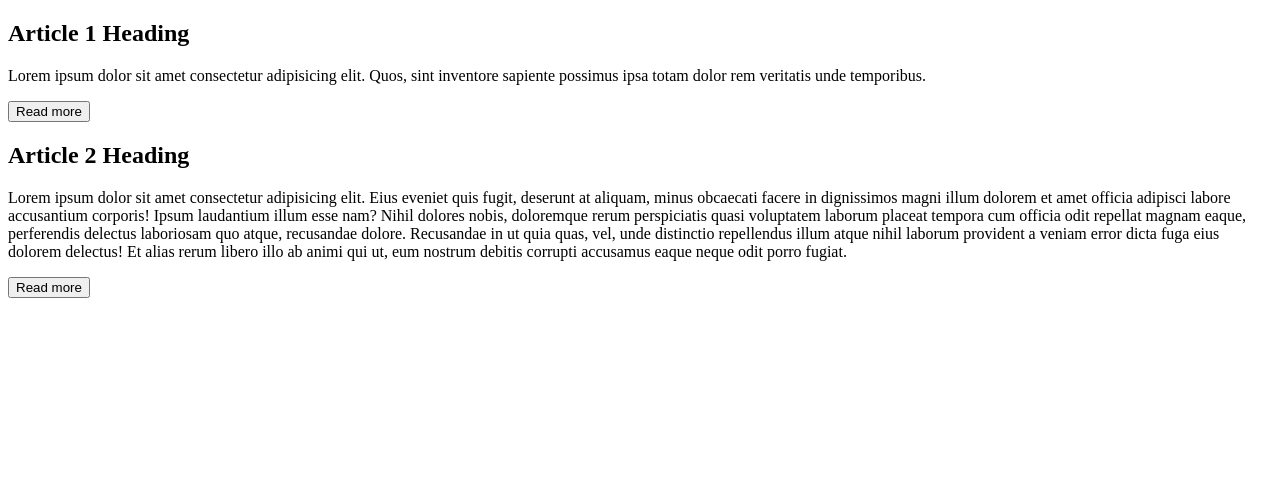
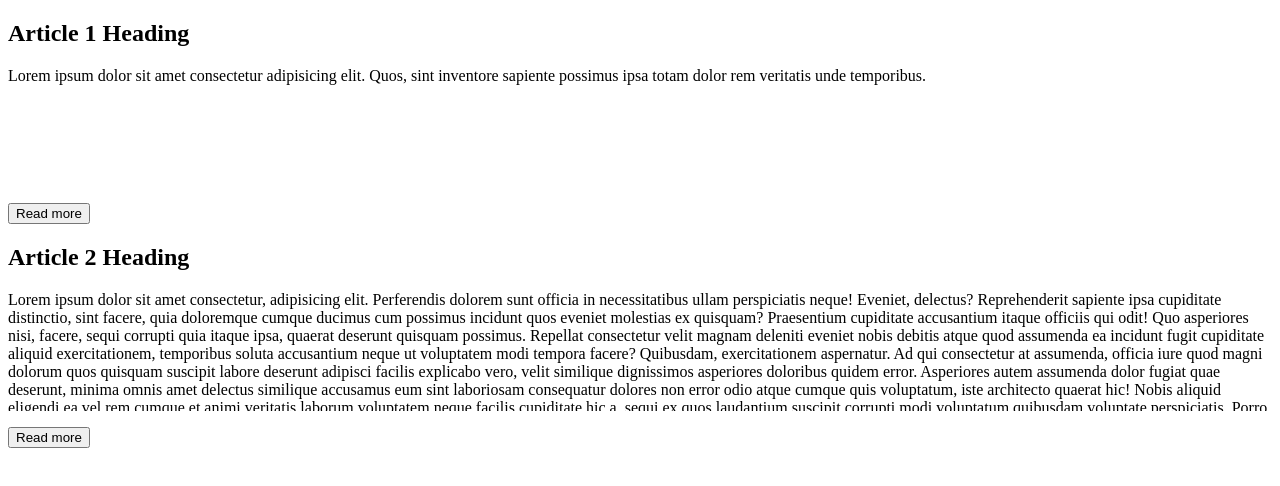
Before and after one commit to DatPNguyen212/expandable-content, a plain HTML site: page index.html in a window 1280 px wide. Drawn offline with Linux system fonts and the light colour scheme.

Commit message:
add expand and collapse function to buttons

```diff
--- a/index.html
+++ b/index.html
@@ -24,17 +24,29 @@
       <div data-expand-container>
         <h2>Article 2 Heading</h2>
         <p data-text-container>
-          Lorem ipsum dolor sit amet consectetur adipisicing elit. Eius eveniet
-          quis fugit, deserunt at aliquam, minus obcaecati facere in dignissimos
-          magni illum dolorem et amet officia adipisci labore accusantium
-          corporis! Ipsum laudantium illum esse nam? Nihil dolores nobis,
-          doloremque rerum perspiciatis quasi voluptatem laborum placeat tempora
-          cum officia odit repellat magnam eaque, perferendis delectus
-          laboriosam quo atque, recusandae dolore. Recusandae in ut quia quas,
-          vel, unde distinctio repellendus illum atque nihil laborum provident a
-          veniam error dicta fuga eius dolorem delectus! Et alias rerum libero
-          illo ab animi qui ut, eum nostrum debitis corrupti accusamus eaque
-          neque odit porro fugiat.
+          Lorem ipsum dolor sit amet consectetur, adipisicing elit. Perferendis
+          dolorem sunt officia in necessitatibus ullam perspiciatis neque!
+          Eveniet, delectus? Reprehenderit sapiente ipsa cupiditate distinctio,
+          sint facere, quia doloremque cumque ducimus cum possimus incidunt quos
+          eveniet molestias ex quisquam? Praesentium cupiditate accusantium
+          itaque officiis qui odit! Quo asperiores nisi, facere, sequi corrupti
+          quia itaque ipsa, quaerat deserunt quisquam possimus. Repellat
+          consectetur velit magnam deleniti eveniet nobis debitis atque quod
+          assumenda ea incidunt fugit cupiditate aliquid exercitationem,
+          temporibus soluta accusantium neque ut voluptatem modi tempora facere?
+          Quibusdam, exercitationem aspernatur. Ad qui consectetur at assumenda,
+          officia iure quod magni dolorum quos quisquam suscipit labore deserunt
+          adipisci facilis explicabo vero, velit similique dignissimos
+          asperiores doloribus quidem error. Asperiores autem assumenda dolor
+          fugiat quae deserunt, minima omnis amet delectus similique accusamus
+          eum sint laboriosam consequatur dolores non error odio atque cumque
+          quis voluptatum, iste architecto quaerat hic! Nobis aliquid eligendi
+          ea vel rem cumque et animi veritatis laborum voluptatem neque facilis
+          cupiditate hic a, sequi ex quos laudantium suscipit corrupti modi
+          voluptatum quibusdam voluptate perspiciatis. Porro, odio adipisci
+          excepturi eligendi neque eos rem quam quos ut aperiam quia fugiat
+          similique doloremque iste vitae commodi id dolore esse deleniti beatae
+          fuga quaerat eveniet dignissimos officiis! Cum.
         </p>
         <button data-expand-button>Read more</button>
       </div>
--- a/script.js
+++ b/script.js
@@ -0,0 +1,17 @@
+const expandContainersList = document.querySelectorAll('[data-expand-container')
+
+const textContainersList = document.querySelectorAll('[data-text-container]')
+
+const expandButtonsList = document.querySelectorAll('[data-expand-button]')
+
+console.log(expandContainersList)
+console.log(textContainersList)
+console.log(expandButtonsList)
+
+expandButtonsList.forEach((button) => {
+  button.addEventListener('click', expandTextContainer)
+})
+
+function expandTextContainer(event) {
+  event.target.closest('[data-expand-container').classList.toggle('expand')
+}
--- a/style.css
+++ b/style.css
@@ -0,0 +1,16 @@
+*,
+*::before,
+*::after {
+  box-sizing: border-box;
+}
+
+[data-text-container] {
+  --collapse-line-numbers: 5;
+  --line-height: 1.5;
+  height: calc(var(--collapse-line-numbers) * var(--line-height) * 1rem);
+  overflow: hidden;
+}
+
+[data-expand-container].expand [data-text-container] {
+  height: initial;
+}
```
